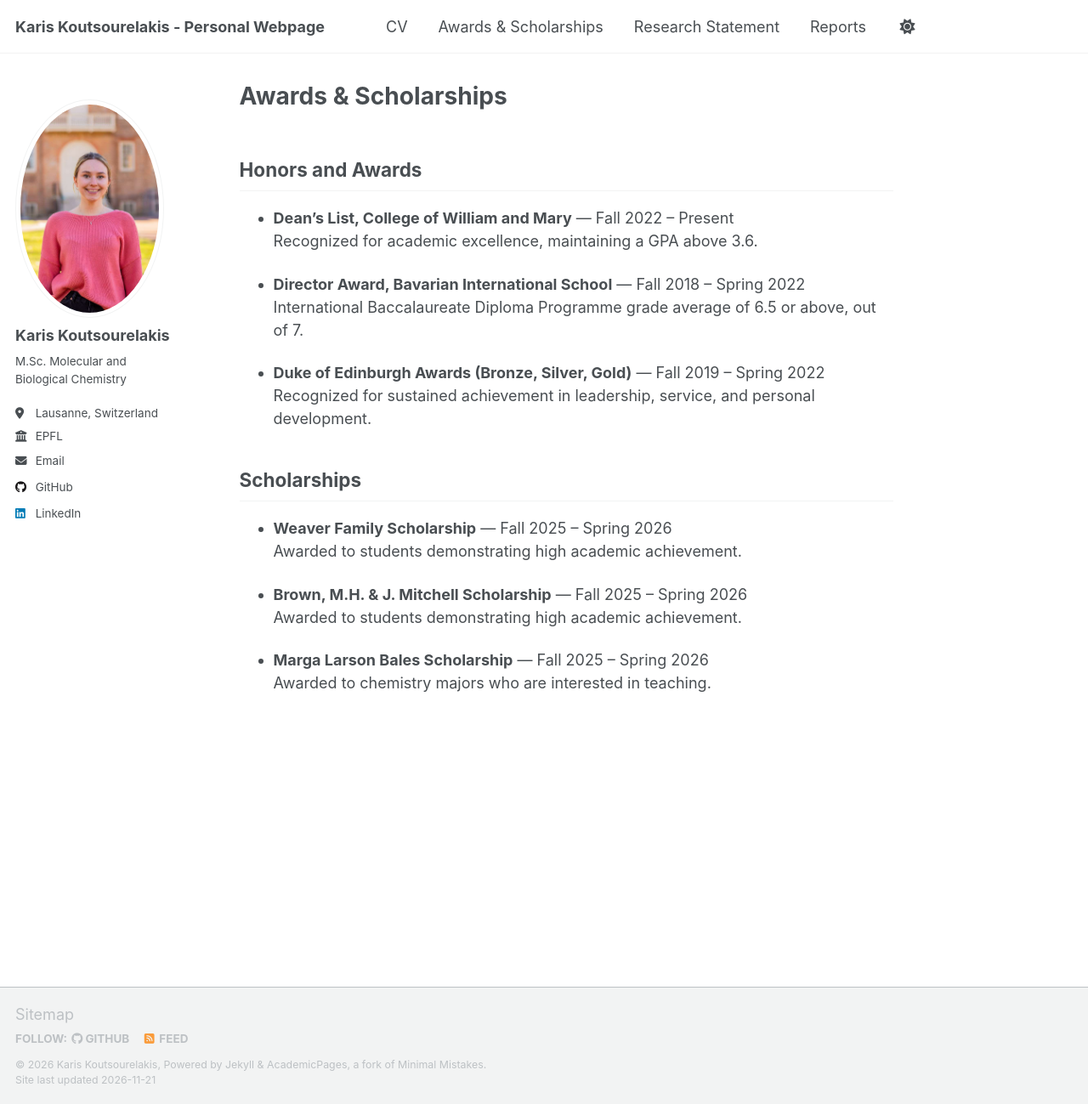
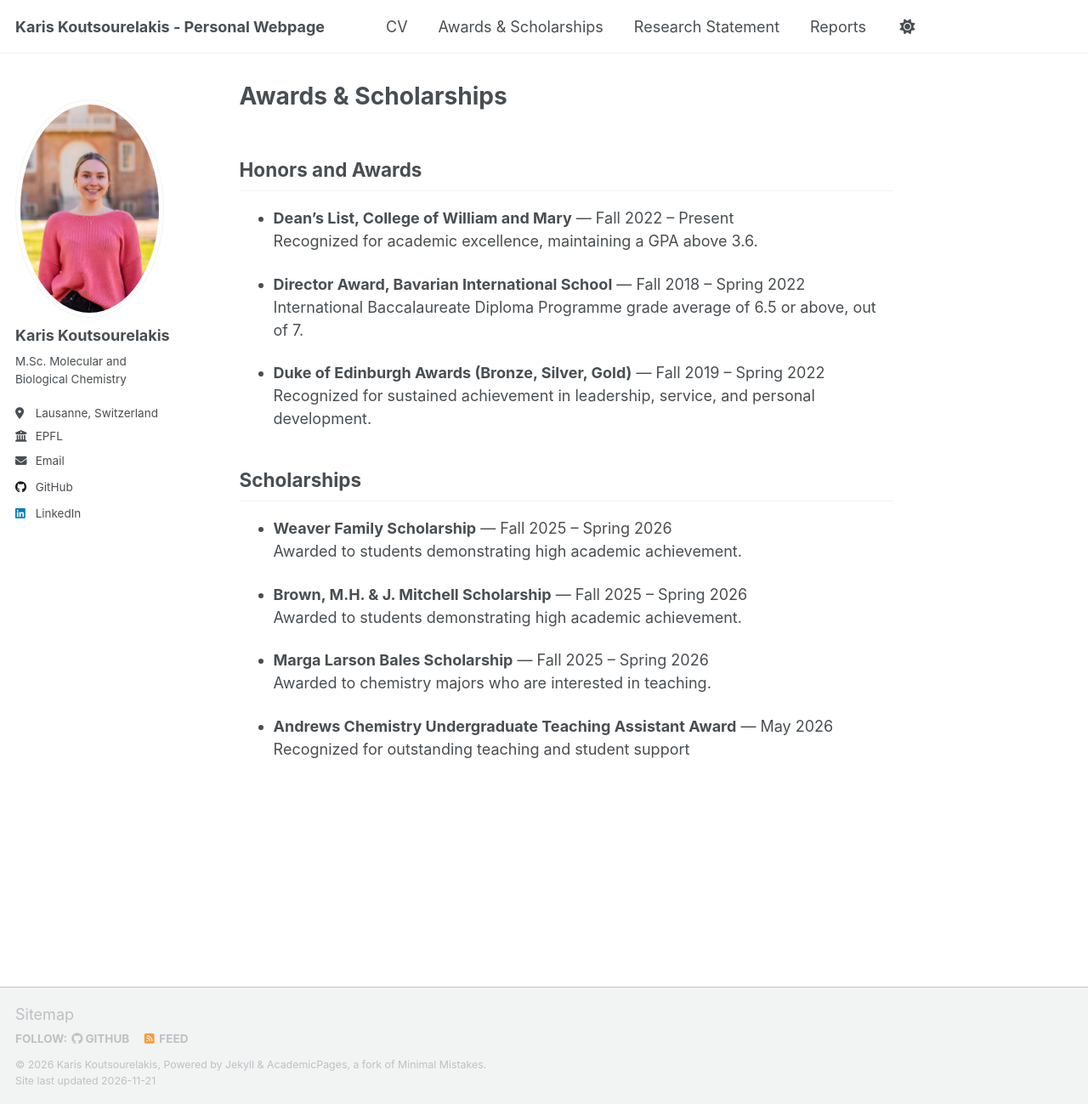
Before and after one commit to kkoutsourelakis/kkoutsourelakis.github.io, a Jekyll site: the page built from _pages/awards.md, in a window 1280 px wide and 1299 px high. Shown: the whole window at 85% size. Built offline with Jekyll 4.4.1, drawn with Linux system fonts in a browser that asks for light colours; a script that is not in the unit is left out.

Commit message:
Update awards.md

```diff
--- a/_pages/awards.md
+++ b/_pages/awards.md
@@ -25,3 +25,6 @@ permalink: /awards/
 
 - **Marga Larson Bales Scholarship** — Fall 2025 – Spring 2026
   Awarded to chemistry majors who are interested in teaching.
+
+- **Andrews Chemistry Undergraduate Teaching Assistant Award** — May 2026
+  Recognized for outstanding teaching and student support
```
